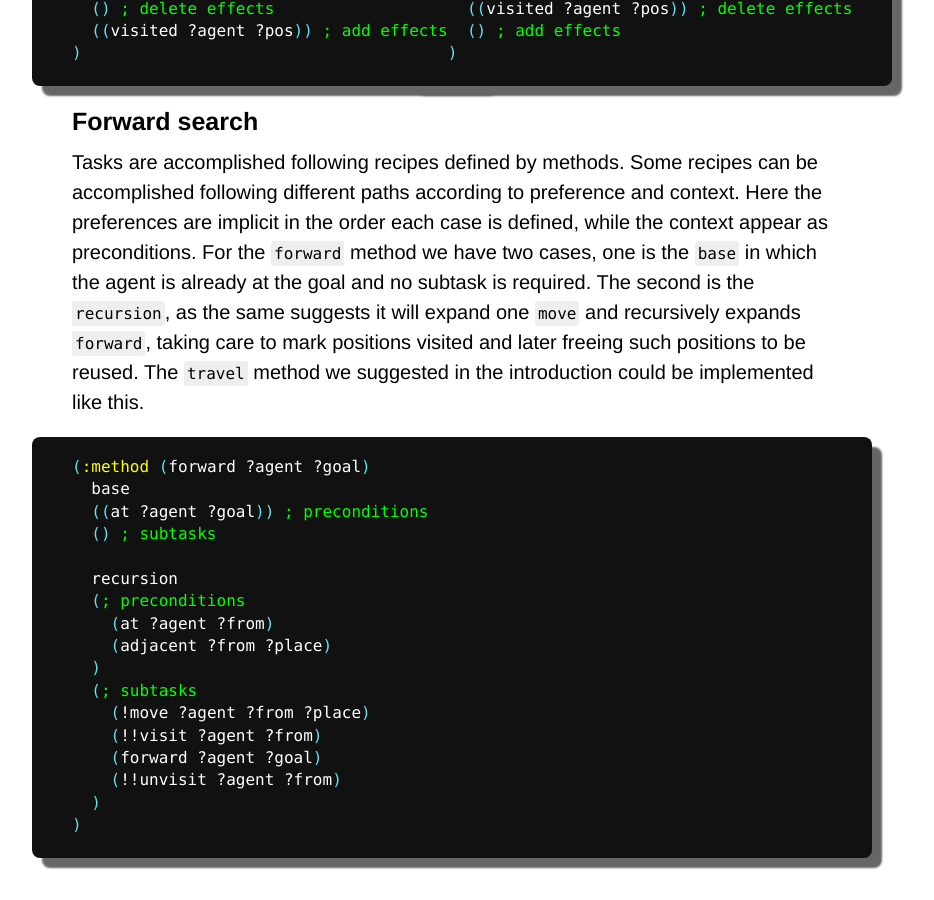
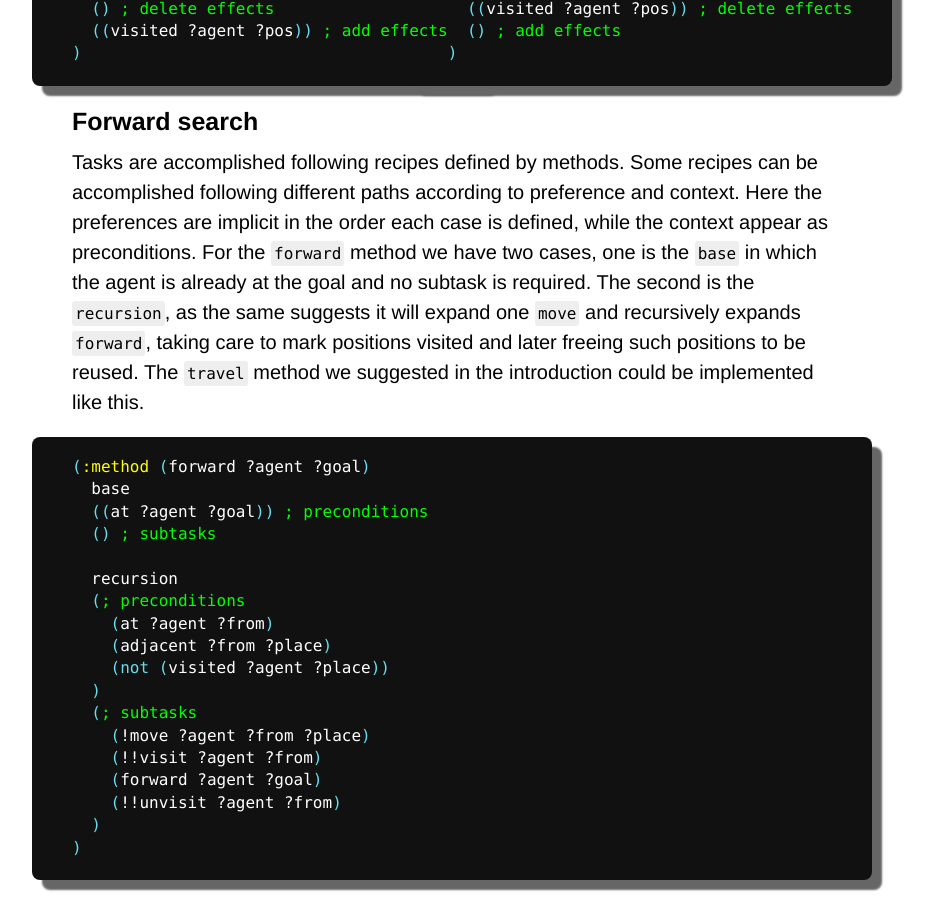
Before and after one commit to Maumagnaguagno/maumagnaguagno.github.io, a Jekyll site: the page built from htn.md, in a window 1280 px wide and 900 px high, scrolled down 2245 px. Shown: the whole window, without its empty margins (188-1122 px from the left). Built offline with Jekyll 4.4.1, drawn with Linux system fonts in a browser that asks for light colours; our own code applies the rules of GitHub Pages for plain Markdown files; before the commit the page ends 3123 px from its top, so only the background shows below that.

Commit message:
Add missing precondition to HTN forward recursion precondition

```diff
--- a/htn.md
+++ b/htn.md
@@ -160,6 +160,7 @@ The ``travel`` method we suggested in the introduction could be implemented like
   (; preconditions
     (at ?agent ?from)
     (adjacent ?from ?place)
+    (not (visited ?agent ?place))
   )
   (; subtasks
     (!move ?agent ?from ?place)
```
